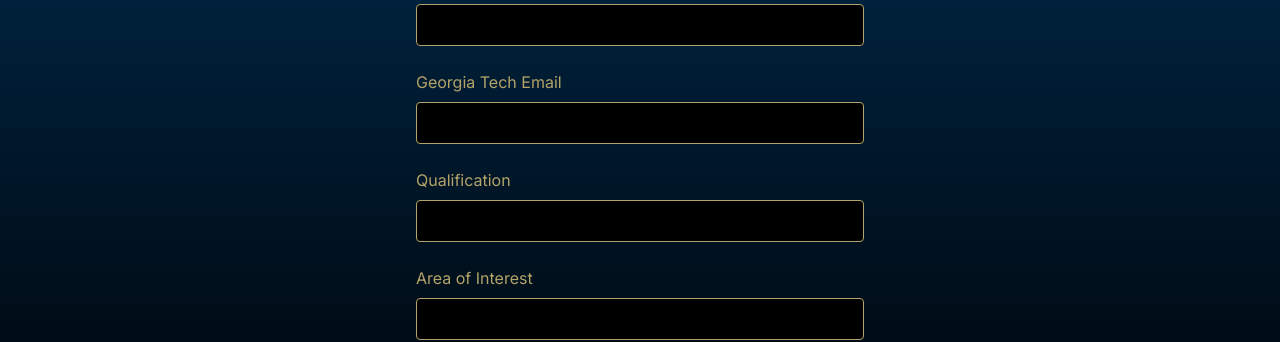
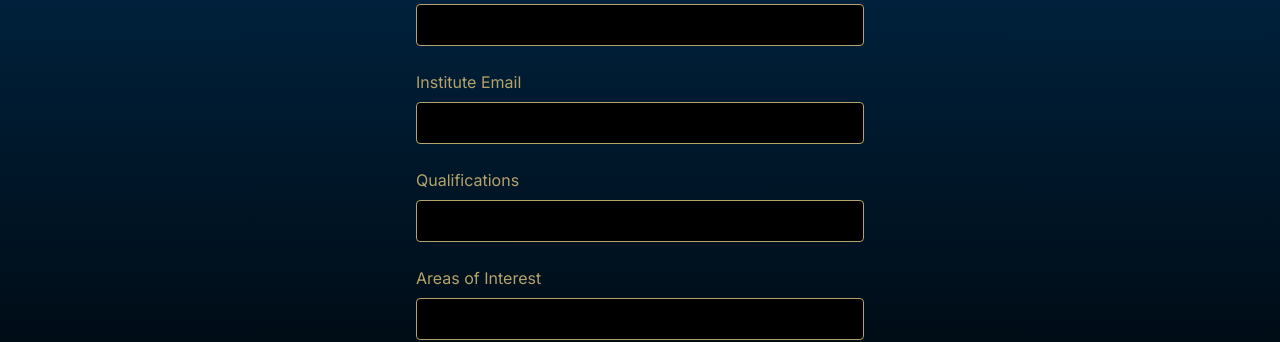
Before and after one commit to jeet-dekivadia/gt-research-finder-org, a Next.js app: page /join/student in a window 1280 px wide. Shown: the part 254-596 px from the top of the page. Built offline with nearby package versions, Linux system fonts and the light colour scheme.

Commit message:
Update page.tsx

```diff
--- a/app/join/student/page.tsx
+++ b/app/join/student/page.tsx
@@ -37,7 +37,7 @@ export default function StudentJoinPage() {
         </div>
         <div>
           <label htmlFor="email" className="block text-gt-gold mb-2">
-            Georgia Tech Email
+            Institute Email
           </label>
           <input
             type="email"
@@ -49,7 +49,7 @@ export default function StudentJoinPage() {
         </div>
         <div>
           <label htmlFor="qualification" className="block text-gt-gold mb-2">
-            Qualification
+            Qualifications
           </label>
           <input
             type="text"
@@ -60,7 +60,7 @@ export default function StudentJoinPage() {
         </div>
         <div>
           <label htmlFor="interest" className="block text-gt-gold mb-2">
-            Area of Interest
+            Areas of Interest
           </label>
           <input
             type="text"
```
